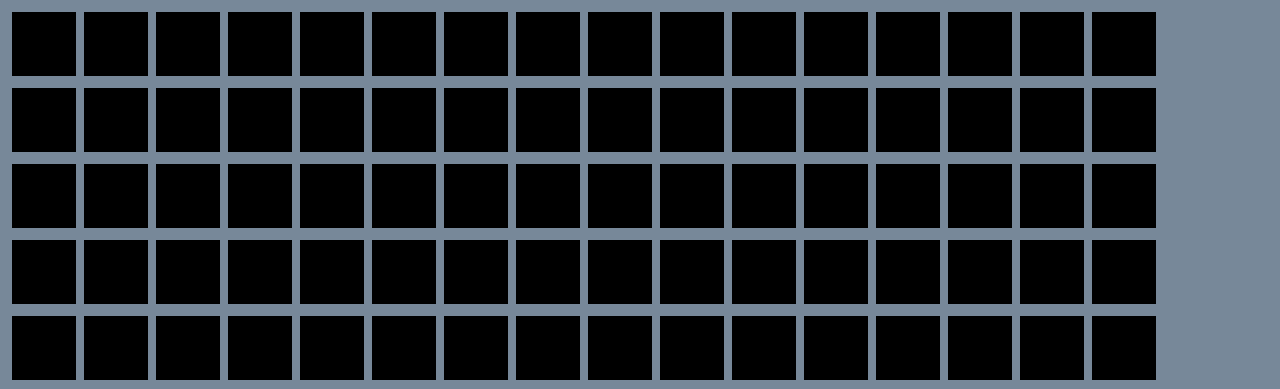
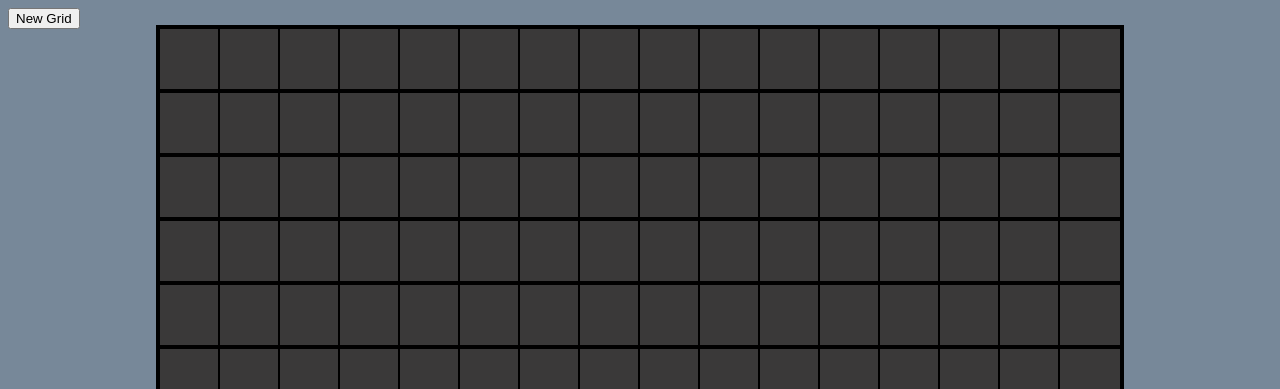
Before and after one commit to OneTooManyln/etch-a-sketch, a plain HTML site: page index.html in a window 1280 px wide. Shown: the top 389 px of the page. Drawn offline with Linux system fonts and the light colour scheme.

Commit message:
Create new element 'newgrid' with button

```diff
--- a/index.html
+++ b/index.html
@@ -7,6 +7,7 @@
         <script src="etch-a-sketch.js" defer></script>
     </head>
     <body>
+        <button class="newgrid">New Grid</button>
         <div class="container"></div>
     </body>
 </html>
--- a/style.css
+++ b/style.css
@@ -3,14 +3,22 @@ body {
 }
 
 .container {
-    height: 75rem;
-    width: 75rem;
+    position: relative;
+    height: 63.75rem;
+    width: 60rem;
+    margin: auto;
+    padding: 0;
+    outline: .30rem solid black;
+
 }
 
 .grids{
     display: inline-block;
-    height: 4rem;
-    width: 4rem;
-    margin: .25rem;
-    background: black;
+    outline: .15rem solid black;
+    border: none;
+    margin: 0;
+    padding: 0;
+    background: rgb(58, 57, 57);
+    height: 3.75rem;
+    width: 3.75rem;
 }
```
